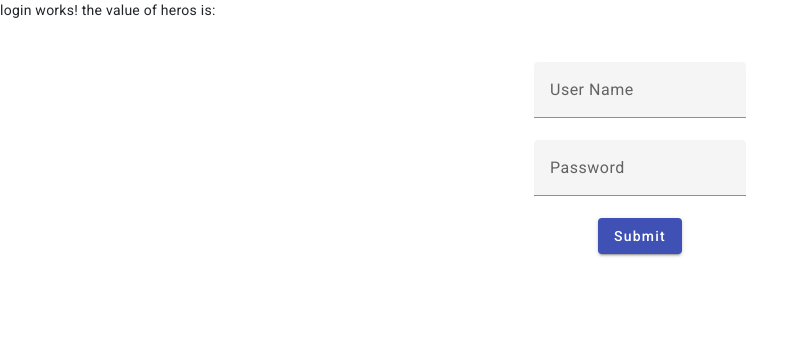
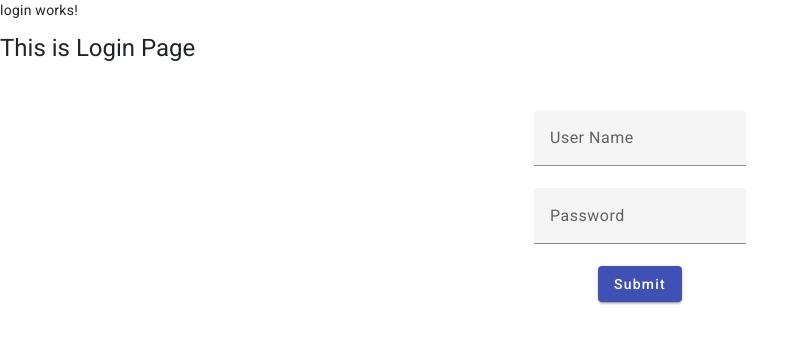
Before and after one commit to asad36br/AngularUI, an Angular app: page / in a window 1280 px wide. Shown: the top 344 px of the page, without its empty margins (0-809 px from the left). Built offline with nearby package versions, Linux system fonts and the light colour scheme.

Commit message:
AnOtherTryFromOffice

```diff
--- a/src/app/Components/login/login.component.html
+++ b/src/app/Components/login/login.component.html
@@ -1,4 +1,5 @@
-<p>login works! the value of heros is:</p>
+<p>login works!</p>
+<h1>This is Login Page</h1>
 
 <div class="container">
   <div class="row">
```
